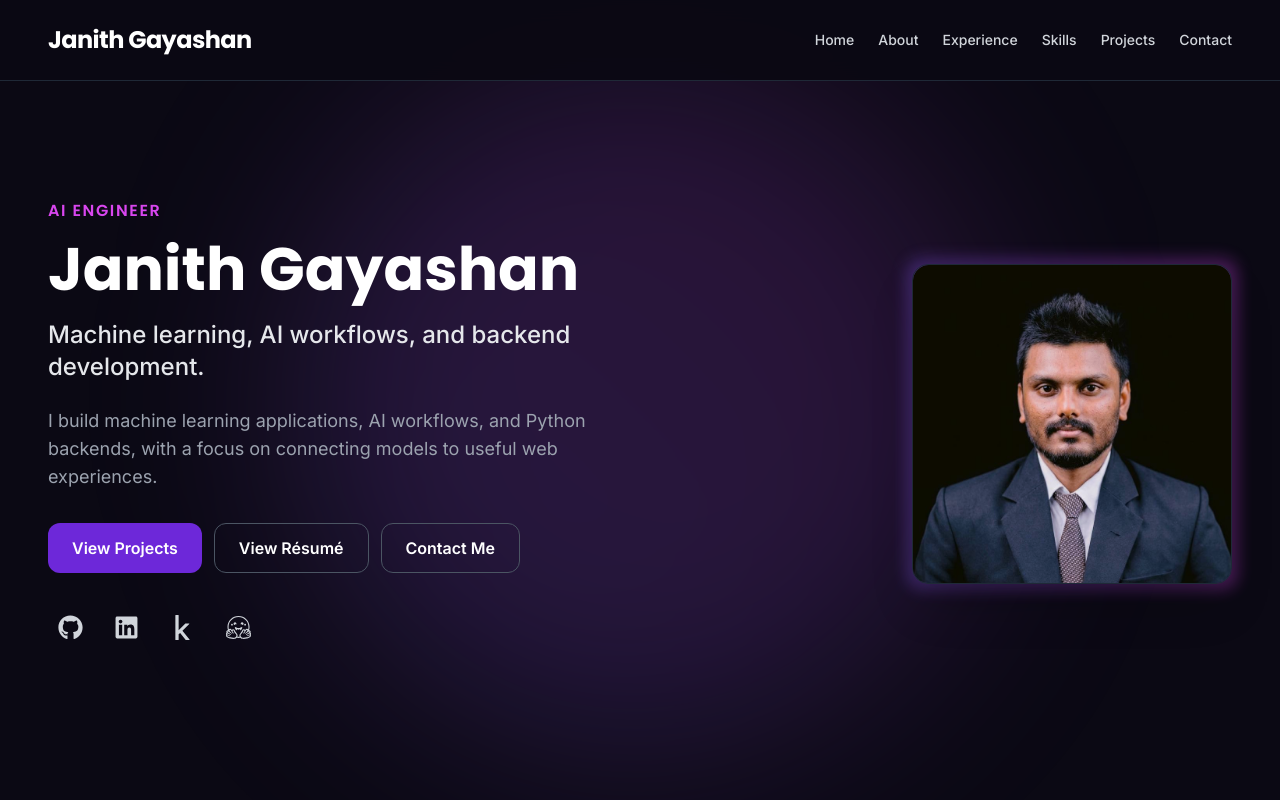
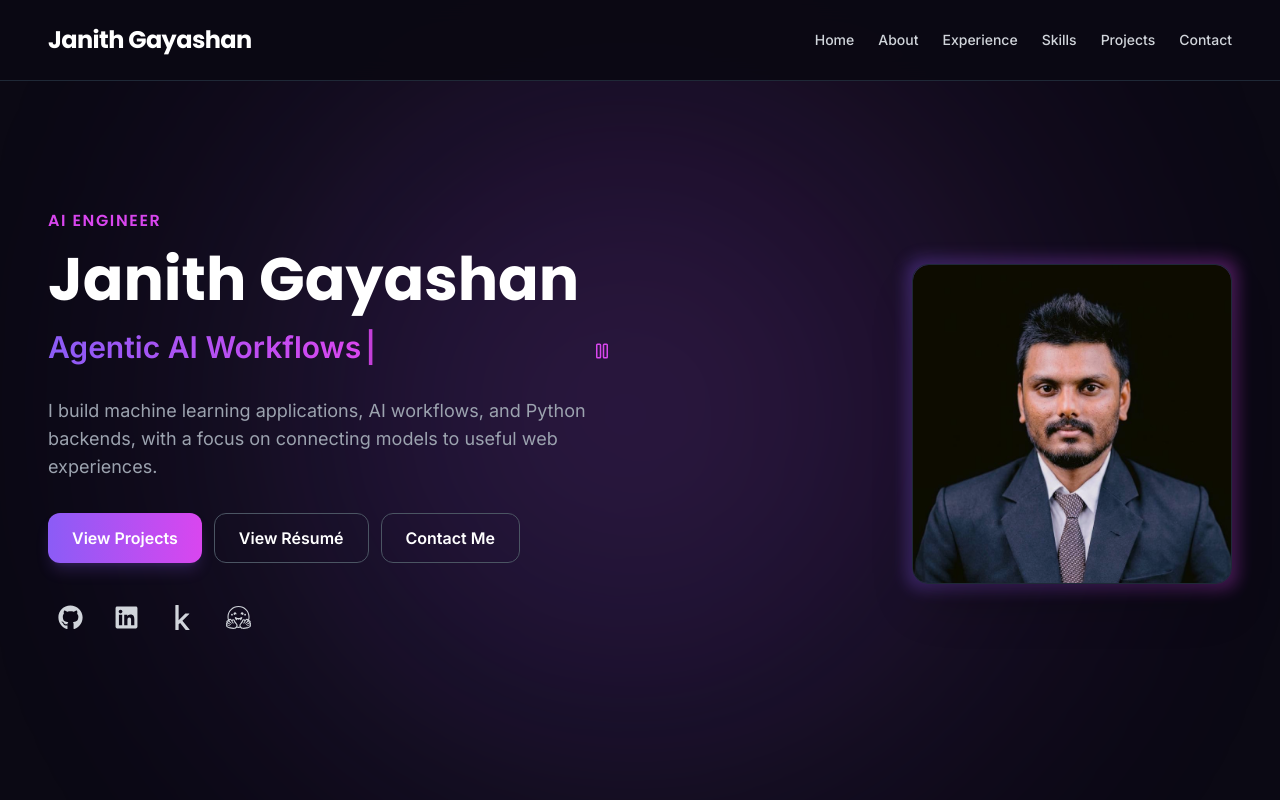
Before and after one commit to JanithGayashan/my-portfolio, a Next.js app: page / in a window 1280 px wide. Shown: the top 800 px of the page. Built offline with nearby package versions, Linux system fonts and the light colour scheme.

Commit message:
style: restore animated headline and original accent colors

```diff
--- a/src/app/globals.css
+++ b/src/app/globals.css
@@ -53,7 +53,7 @@
 
 @layer components {
   .primary-button {
-    @apply inline-flex min-h-12 items-center justify-center rounded-xl bg-violet-700 px-6 py-3 font-semibold text-white transition-colors hover:bg-violet-600;
+    @apply inline-flex min-h-12 items-center justify-center rounded-xl bg-gradient-to-r from-primary to-secondary px-6 py-3 font-semibold text-white shadow-lg shadow-primary/20 transition-opacity hover:opacity-90;
   }
   .secondary-button {
     @apply inline-flex min-h-12 items-center justify-center rounded-xl border border-gray-600 px-6 py-3 font-semibold text-white transition-colors hover:bg-surface;
--- a/src/components/Hero.tsx
+++ b/src/components/Hero.tsx
@@ -3,6 +3,7 @@ import Link from "next/link";
 import { FaGithub, FaLinkedin, FaKaggle } from "react-icons/fa";
 import { SiHuggingface } from "react-icons/si";
 import { profile } from "@/data/profile";
+import TypewriterHeadline from "@/components/TypewriterHeadline";
 
 const socialLinks = [
   { label: "GitHub", href: profile.socials.github, icon: FaGithub },
@@ -20,7 +21,7 @@ export default function Hero() {
     <div className="relative isolate flex min-h-[100svh] w-full items-center overflow-hidden pb-16 pt-32 md:pb-24 md:pt-36">
       <div
         aria-hidden="true"
-        className="pointer-events-none absolute left-1/2 top-1/2 -z-10 h-[400px] w-[400px] -translate-x-1/2 -translate-y-1/2 rounded-full bg-gradient-to-tr from-primary/20 to-secondary/15 blur-[100px] md:h-[700px] md:w-[700px]"
+        className="pointer-events-none absolute left-1/2 top-1/2 -z-10 h-[300px] w-[300px] -translate-x-1/2 -translate-y-1/2 rounded-full bg-gradient-to-tr from-primary/30 to-secondary/20 blur-[100px] motion-safe:animate-pulse sm:h-[500px] sm:w-[500px] md:h-[700px] md:w-[700px] md:blur-[160px]"
       />
 
       <div className="container mx-auto flex w-full flex-col items-center justify-between gap-12 px-6 md:flex-row lg:px-12">
@@ -34,9 +35,7 @@ export default function Hero() {
           >
             {profile.name}
           </h1>
-          <p className="mb-6 max-w-xl text-xl font-medium leading-relaxed text-gray-200 sm:text-2xl">
-            Machine learning, AI workflows, and backend development.
-          </p>
+          <TypewriterHeadline />
           <p className="mb-8 max-w-xl text-base leading-relaxed text-gray-400 sm:text-lg">
             {profile.introduction}
           </p>
--- /dev/null
+++ b/src/components/TypewriterHeadline.tsx
@@ -0,0 +1,118 @@
+"use client";
+
+import { useEffect, useState, useSyncExternalStore } from "react";
+import { Pause, Play } from "lucide-react";
+
+const phrases = [
+  "Machine Learning Systems",
+  "Agentic AI Workflows",
+  "Computer Vision Systems",
+  "FastAPI Backend Architectures",
+  "LangGraph Solutions",
+] as const;
+
+function subscribeToReducedMotion(onChange: () => void) {
+  const media = window.matchMedia("(prefers-reduced-motion: reduce)");
+  media.addEventListener("change", onChange);
+  return () => media.removeEventListener("change", onChange);
+}
+
+function getReducedMotion() {
+  return window.matchMedia("(prefers-reduced-motion: reduce)").matches;
+}
+
+function getServerReducedMotion() {
+  return true;
+}
+
+export default function TypewriterHeadline() {
+  const reducedMotion = useSyncExternalStore(
+    subscribeToReducedMotion,
+    getReducedMotion,
+    getServerReducedMotion,
+  );
+  const [paused, setPaused] = useState(false);
+  const [frame, setFrame] = useState({
+    wordIndex: 0,
+    length: phrases[0].length,
+    isDeleting: true,
+  });
+  const { wordIndex, length, isDeleting } = frame;
+  const wordLength = phrases[wordIndex].length;
+
+  useEffect(() => {
+    if (reducedMotion || paused) return;
+
+    const delay = isDeleting
+      ? length === wordLength
+        ? 2000
+        : 40
+      : length === 0
+        ? 500
+        : 70;
+
+    const timer = window.setTimeout(() => {
+      setFrame((current) => {
+        if (current.isDeleting) {
+          return current.length <= 1
+            ? {
+                wordIndex: (current.wordIndex + 1) % phrases.length,
+                length: 0,
+                isDeleting: false,
+              }
+            : { ...current, length: current.length - 1 };
+        }
+
+        const nextLength = current.length + 1;
+        return {
+          ...current,
+          length: nextLength,
+          isDeleting: nextLength === phrases[current.wordIndex].length,
+        };
+      });
+    }, delay);
+
+    return () => window.clearTimeout(timer);
+  }, [isDeleting, length, paused, reducedMotion, wordLength]);
+
+  const text = reducedMotion
+    ? phrases[0]
+    : phrases[wordIndex].slice(0, length);
+  const PlaybackIcon = paused ? Play : Pause;
+
+  return (
+    <div className="mb-6 grid max-w-xl grid-cols-[minmax(0,1fr)_2.75rem] items-start gap-2 text-xl font-semibold sm:text-2xl md:text-3xl">
+      <span className="sr-only">
+        Machine learning, AI workflows, and backend development.
+      </span>
+      <span aria-hidden="true" className="grid min-w-0">
+        <span className="invisible col-start-1 row-start-1">
+          FastAPI Backend Architectures<span className="ml-1">|</span>
+        </span>
+        <span className="col-start-1 row-start-1">
+          <span className="bg-gradient-to-r from-primary to-secondary bg-clip-text text-transparent">
+            {text}
+          </span>
+          <span
+            className={
+              "ml-1 text-secondary " +
+              (!paused && !reducedMotion ? "motion-safe:animate-pulse" : "")
+            }
+          >
+            |
+          </span>
+        </span>
+      </span>
+      {!reducedMotion && (
+        <button
+          type="button"
+          onClick={() => setPaused((current) => !current)}
+          aria-label={paused ? "Resume headline animation" : "Pause headline animation"}
+          className="flex h-11 w-11 items-center justify-center rounded-lg text-secondary transition-colors hover:bg-surface"
+        >
+          <PlaybackIcon size={18} aria-hidden="true" focusable="false" />
+        </button>
+      )}
+    </div>
+  );
+}
```
